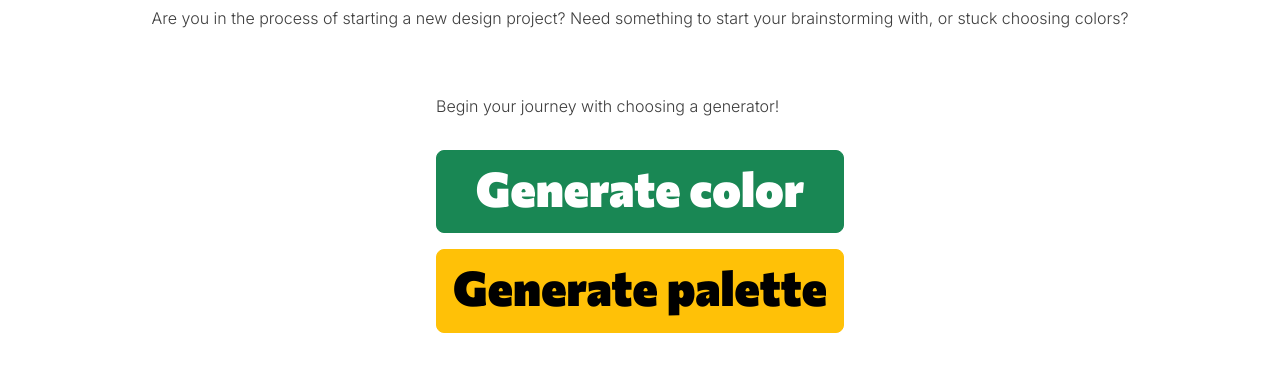
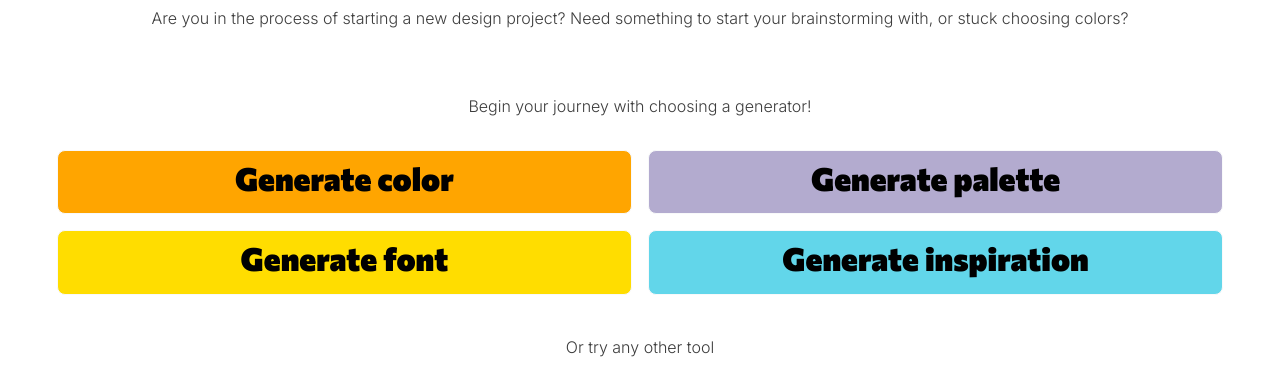
Before and after one commit to fiamont/colormachine, a React (Vite) app: page / in a window 1280 px wide. Shown: the part 579-952 px from the top of the page. Built offline with nearby package versions, Linux system fonts and the light colour scheme.

Commit message:
All basic modals working in GeneratorSection

```diff
--- a/src/App.css
+++ b/src/App.css
@@ -4,6 +4,22 @@
 
 .form-border {
   border: 3px var(--turquoise) solid;
+}
+
+.color-btn {
+  background-color: var(--orange);
+}
+
+.palette-btn {
+  background-color: var(--lavender);
+}
+
+.font-btn {
+  background-color: var(--yellow);
+}
+
+.word-btn {
+  background-color: var(--turquoise);
 }
 
 @media screen and (min-width: 600px) {
--- a/src/components/GeneratorSection.jsx
+++ b/src/components/GeneratorSection.jsx
@@ -6,24 +6,77 @@ import { useState } from "react";
 import { Button } from "react-bootstrap";
 
 function GeneratorSection() {
+  // State: vilken generator är öppen
   const [activeGenerator, setActiveGenerator] = useState(false);
 
-  const handleShow = () => setActiveGenerator(true);
-  const handleClose = () => setActiveGenerator(false);
+  /* Lista med alla generators
+  Varje objekt innehåller:
+  - id: unikt namn för generatorn
+  - label: text på knappen
+  - Component: själva komponenten som ska renderas
+  - bgcolor: Bootstrap-knappfärg */
+  const generators = [
+    {
+      id: "color",
+      label: "Generate color",
+      Component: ColorGenerator,
+      bgcolor: "color-btn",
+    },
+    {
+      id: "palette",
+      label: "Generate palette",
+      Component: PaletteGenerator,
+      bgcolor: "palette-btn",
+    },
+    {
+      id: "font",
+      label: "Generate font",
+      Component: FontGenerator,
+      bgcolor: "font-btn",
+    },
+    {
+      id: "word",
+      label: "Generate inspiration",
+      Component: InspirationGenerator,
+      bgcolor: "word-btn",
+    },
+  ];
 
   return (
-    <section className="d-flex flex-column p-4 gap-3">
-      <p>Begin your journey with choosing a generator!</p>
-      <Button variant="success" size="lg" onClick={handleShow}>
-        <h1>Generate color</h1>
-      </Button>
-      <Button variant="warning" size="lg" onClick={handleShow}>
-        <h1>Generate palette</h1>
-      </Button>
-      <ColorGenerator show={activeGenerator} handleClose={handleClose} />
-      {/* <PaletteGenerator />
-      <FontGenerator />
-      <InspirationGenerator /> */}
+    <section className="d-flex flex-column align-items-center p-4 gap-3">
+      <p className="text-center">
+        Begin your journey with choosing a generator!
+      </p>
+      <div className="row g-3">
+        {/* -------------------------
+          Loopa igenom alla generators
+          ------------------------- */}
+        {generators.map(({ id, label, Component, bgcolor }) => (
+          <div key={id} className="col-12 col-md-6">
+            {/* -------------------------
+              Knapp som öppnar rätt generator
+              ------------------------- */}
+            <Button
+              variant="light"
+              size="lg"
+              onClick={() => setActiveGenerator(id)}
+              className={`w-100 h-100 ${bgcolor}`}
+            >
+              <h1 className="text-center fs-2">{label}</h1>
+            </Button>
+
+            {/* -------------------------
+              Rendera generatorn om den är aktiv
+              ------------------------- */}
+            {activeGenerator === id && (
+              <Component
+                show={true} // signalerar till generatorn att den ska visas
+                handleClose={() => setActiveGenerator(null)} // stänger generatorn
+              />
+            )}
+          </div>
+        ))}
+      </div>
     </section>
   );
 }
--- a/src/components/tools/ColorGenerator.jsx
+++ b/src/components/tools/ColorGenerator.jsx
@@ -1,4 +1,4 @@
-import { Button, Modal } from "react-bootstrap";
+import { Modal, Button } from "react-bootstrap";
 
 function ColorGenerator({ show, handleClose }) {
   return (
--- a/src/components/tools/FontGenerator.jsx
+++ b/src/components/tools/FontGenerator.jsx
@@ -1,4 +1,4 @@
-import { Button } from "react-bootstrap";
+import { Modal, Button } from "react-bootstrap";
 
 function FontGenerator({ show, handleClose }) {
   return (
--- a/src/components/tools/InspirationGenerator.jsx
+++ b/src/components/tools/InspirationGenerator.jsx
@@ -1,4 +1,4 @@
-import { Button } from "react-bootstrap";
+import { Modal, Button } from "react-bootstrap";
 
 function InspirationGenerator({ show, handleClose }) {
   return (
```
